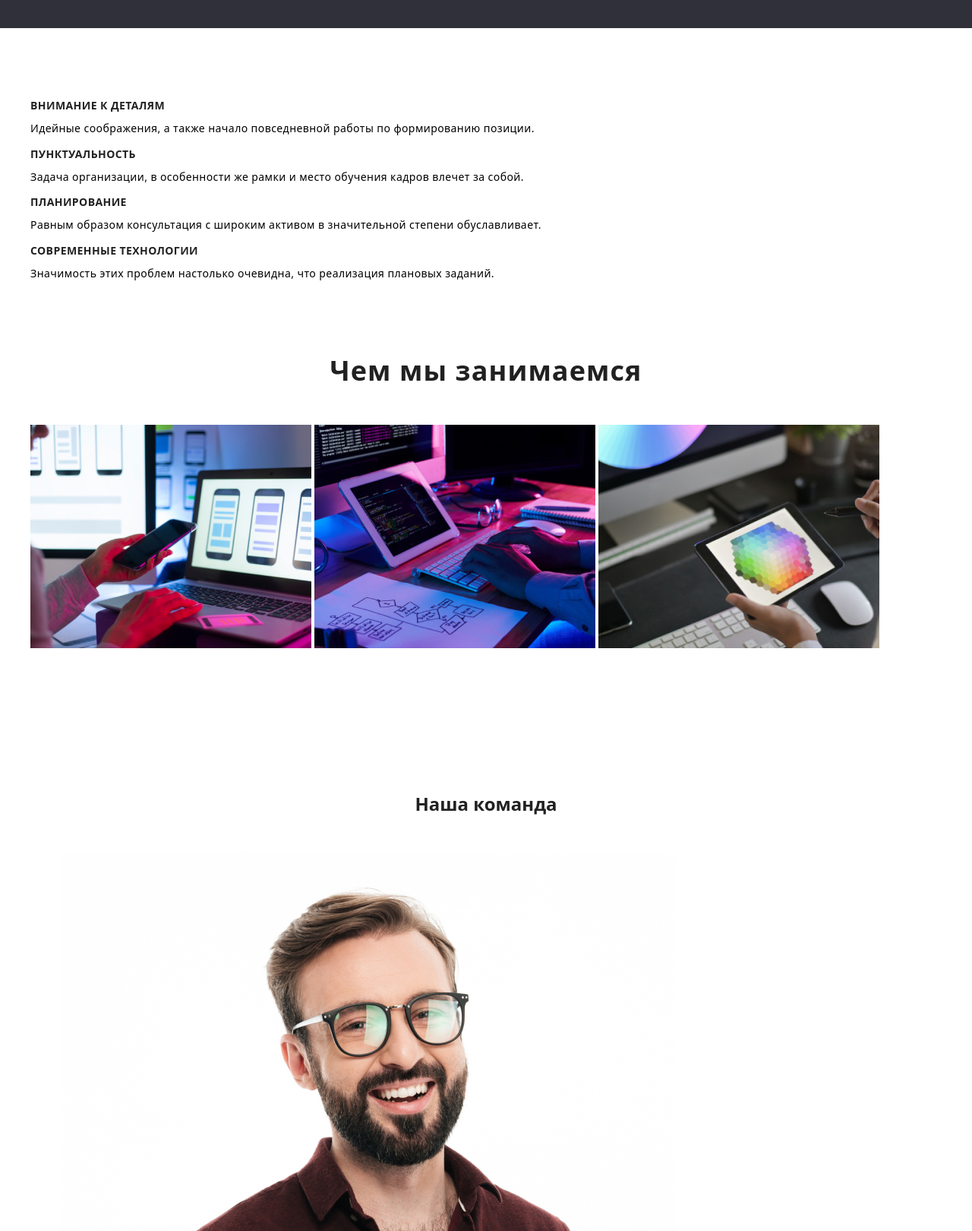
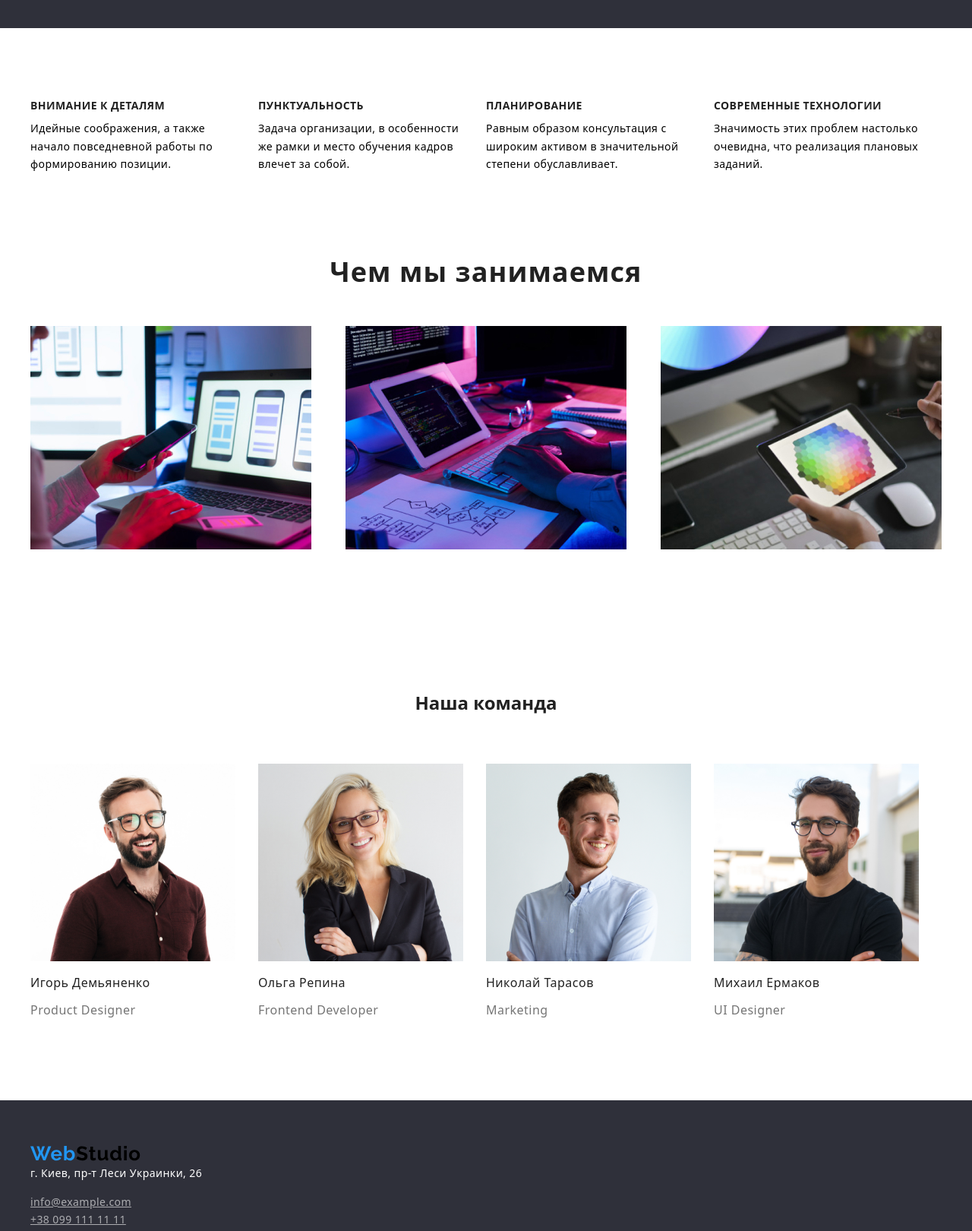
Before and after one commit to BovkunAndrii/goit-markup-hw-03, a plain HTML site: page index.html in a window 1280 px wide. Shown: the part 620-2240 px from the top of the page at 76% size. Drawn offline with nearby package versions, Linux system fonts and the light colour scheme.

Commit message:
full hw3

```diff
--- a/index.html
+++ b/index.html
@@ -34,33 +34,33 @@
 
 
     <section class="hero">
-            <div class="container">
+
         <h1 class="hero-title">Эффективные решения для вашего бизнеса</h1>
         <a href="" class="button primary">Заказать услугу</a>
-            </div>
+
     </section>
 
     <!-- SECTION SOLUTION -->
     <section class="section-details">
         <div class="container">
-                <ul>
-                    <li>
+            <ul class="section-position">
+                <li class="section-attention">
                     <h3 class="section-title">Внимание к деталям</h3>
                     <p class="section-description">Идейные соображения, а также начало повседневной работы по
                         формированию
                         позиции.</p>
                 </li>
-                    <li>
+                <li class="section-attention">
                     <h3 class="section-title">Пунктуальность</h3>
                     <p class="section-description">Задача организации, в особенности же рамки и место обучения
                         кадров влечет за собой.</p>
                 </li>
-                    <li>
+                <li class="section-attention">
                     <h3 class="section-title">Планирование</h3>
                     <p class="section-description">Равным образом консультация с широким активом в значительной
                         степени обуславливает.</p>
                 </li>
-                    <li>
+                <li class="section-attention">
                     <h3 class="section-title">Современные технологии</h3>
                     <p class="section-description">Значимость этих проблем настолько очевидна, что реализация
                         плановых заданий.
@@ -71,7 +71,6 @@
     </section>
     <div class="container">
         <section class="section">
-
             <h2 class="section-about">Чем мы занимаемся</h2>
             <div class="section-typing">
                 <img src="./images/notebook.jpg" alt="">
@@ -84,30 +83,30 @@
     <section class="section">
         <div class="container">
             <h2 class="section-team">Наша команда</h2>
-                <div>
-                    <figure>
-                        <img src="./images/igor.jpg" alt="Игорь Демьяненко">
+            <div class="container-team">
+                <figure class="section-teamposition">
+                    <img class="team-foto" src="./images/igor.jpg" alt="Игорь Демьяненко">
                     <figcaption>
                         <h3 class="section-names">Игорь Демьяненко</h3>
                         <p class="section-profession">Product Designer</p>
                     </figcaption>
                 </figure>
-                    <figure>
-                        <img src="./images/olga.jpg" alt="Ольга Репина">
+                <figure class="section-teamposition">
+                    <img class="team-foto" src="./images/olga.jpg" alt="Ольга Репина">
                     <figcaption>
                         <h3 class="section-names">Ольга Репина</h3>
                         <p class="section-profession">Frontend Developer</p>
                     </figcaption>
                 </figure>
-                    <figure>
-                        <img src="./images/nikola.jpg" alt="Николай Тарасов">
+                <figure class="section-teamposition">
+                    <img class="team-foto" src="./images/nikola.jpg" alt="Николай Тарасов">
                     <figcaption>
                         <h3 class="section-names">Николай Тарасов</h3>
                         <p class="section-profession">Marketing</p>
                     </figcaption>
                 </figure>
-                    <figure>
-                        <img src="./images/mixa.jpg" alt="Михаил Ермаков">
+                <figure class="section-teamposition">
+                    <img class="team-foto" src="./images/mixa.jpg" alt="Михаил Ермаков">
                     <figcaption>
                         <h3 class="section-names">Михаил Ермаков</h3>
                         <p class="section-profession">UI Designer</p>
@@ -119,7 +118,7 @@
 
     <footer class="footer">
         <div class="container">
-                <img src="/images/logo.svg" alt="logo">
+            <img class="logo-footer" src="/images/logo.svg" alt="logo">
             <p class="footer-adress"> г. Киев, пр-т Леси Украинки, 26 </p>
             <a class="footer-contacts" href="mailto:info@example.com">info@example.com</a>
             <a class="footer-contacts" href="telto:+380991111111">+38 099 111 11 11</a>
--- a/styles/styles.css
+++ b/styles/styles.css
@@ -53,18 +53,15 @@ ul {
 }
 
 .site-nav .link {
+  display: block;
+  padding-top: 20px;
+  padding-bottom: 20px;
+
   color: var(--title-text-color);
   font-weight: 500;
   font-size: 14px;
   line-height: 1.2;
   letter-spacing: 0.02em;
-
-  display: block;
-  padding-top: 20px;
-  padding-bottom: 20px;
-
-
-
 }
 .site-nav .link:hover,
 .site-nav .link:focus,
@@ -74,8 +71,6 @@ ul {
   font-size: 14px;
   line-height: 1.2;
   letter-spacing: 0.02em;
-
-
 }
 
 .site-nav-contacts .link:hover,
@@ -91,6 +86,7 @@ ul {
   margin-left: 50px;
 }
 
+/* HERO SECTION */
 
 .hero {
   background-color: var(--secondary-bg-color);
@@ -99,7 +95,6 @@ ul {
   height: 600px;
   margin-bottom: 94px;
 }
-
 
 .hero-title {
   margin-top: 0;
@@ -112,8 +107,7 @@ ul {
   text-transform: uppercase;
 
   padding-top: 200px;
-
-
+  text-align: center;
 }
 .button {
   color: var(--primary-white-color);
@@ -123,14 +117,29 @@ ul {
   min-width: 200px;
   margin-top: 0;
   text-align: center;
-
 }
 .button.primary {
   background-color: var(--accent-color);
 }
+
+/* SECTION DETAILS */
+
 .section-details {
   margin-bottom: 94px;
 }
+
+.section-position {
+  display: flex;
+  flex-wrap: wrap;
+}
+.section-attention {
+  width: 270px;
+  margin-right: 30px;
+}
+.section-attention:nth-child(4n) {
+  margin-right: 0px;
+}
+
 .section-title {
   color: var(--title-text-color);
   font-size: 14px;
@@ -150,6 +159,8 @@ ul {
   margin-top: 0;
 }
 
+/* SECTION ABOUT */
+
 .section-about {
   color: var(--title-text-color);
   font-size: 36px;
@@ -162,7 +173,27 @@ ul {
 }
 
 .section-typing {
+  display: flex;
+  justify-content: space-between;
   margin-bottom: 188px;
+}
+
+/* SECTION TEAM */
+.container-team {
+  display: flex;
+}
+
+.section-teamposition {
+  margin-right: 30px;
+  margin-bottom: 94px;
+  margin-left: 0;
+}
+.team-foto {
+  width: 270px;
+}
+
+.section-teamposition:nth-child(4) {
+  margin-right: 0;
 }
 
 .section-team {
@@ -190,7 +221,10 @@ ul {
 .footer {
   background-color: var(--secondary-bg-color);
   height: 252px;
+}
 
+.logo-footer {
+  margin-top: 60px;
 }
 .footer-adress {
   color: var(--primary-white-color);
@@ -209,16 +243,23 @@ ul {
   letter-spacing: 0.03em;
 
   margin-top: 0;
+  display: flex;
 }
 
 /* PORTFOLIO PAGE */
+
 .filter-buttons {
   display: flex;
-
+  align-items: center;
+  justify-content: center;
+  margin-bottom: 56px;
+  margin-top: 94px;
 }
 
+.filter-button {
+  display: flex;
+  align-items: center;
 
-.filter-button {
   color: var(--title-text-color);
   background-color: #f5f4fa;
   border-radius: 4px;
@@ -228,14 +269,37 @@ ul {
   line-height: 1.62;
   text-align: center;
   letter-spacing: 0.03em;
+}
+.filter-buttons .item-buttons + .item-buttons {
+  margin-left: 8px;
+}
 
-  }
 .filter-button:hover,
 .filter-button:focus {
   color: var(--primary-white-color);
   background-color: var(--accent-color);
   outline: none;
 }
+
+.work-container {
+  display: flex;
+  flex-wrap: wrap;
+  margin-bottom: 94px;
+}
+.work-imgs {
+  width: 370px;
+  margin-right: 30px;
+  margin-bottom: 30px;
+}
+
+.work-imgs:nth-child(3n) {
+  margin-right: 0;
+}
+
+.work-imgs:nth-last-child(-n + 3) {
+  margin-bottom: 0;
+}
+
 .work-title {
   color: var(--title-text-color);
   font-weight: 700;
```
Also changed, not shown: portfolio.html (+33 -15 lines). Lines whose indentation alone changed are shown as unchanged.
